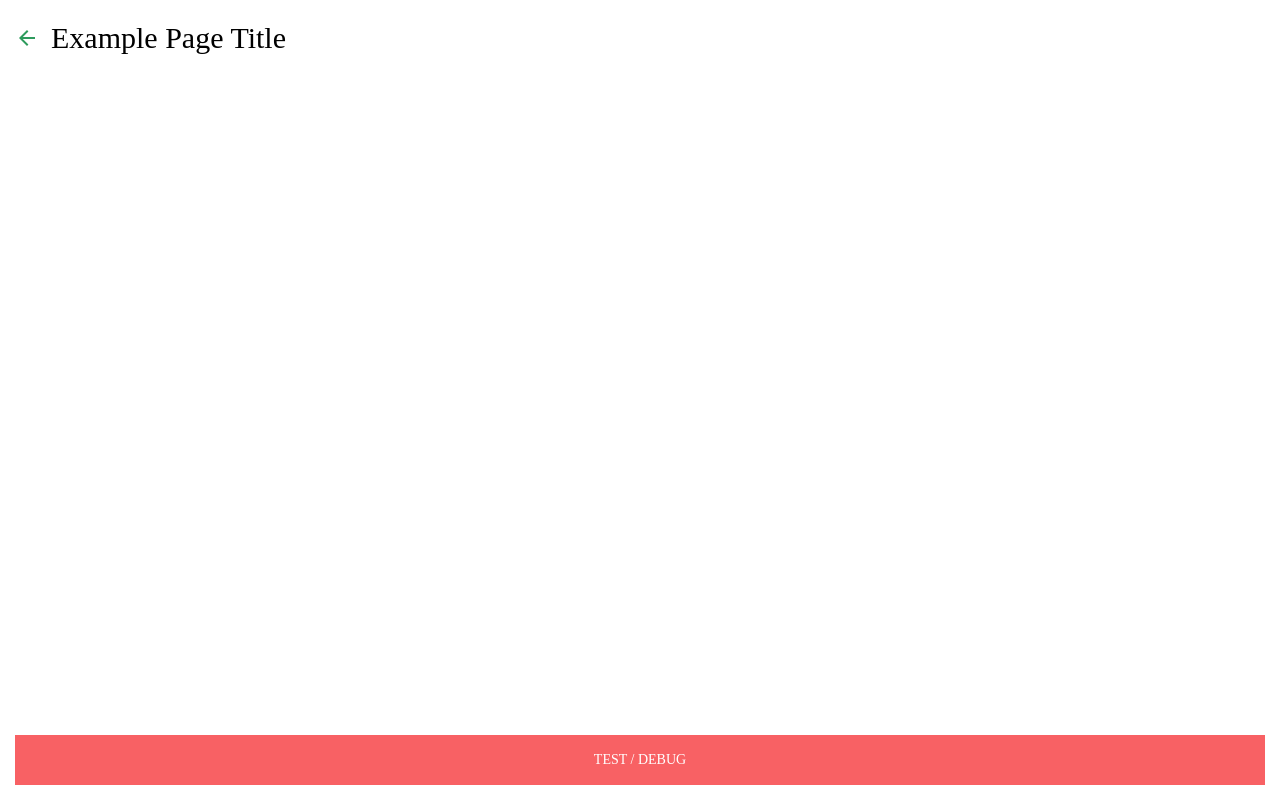
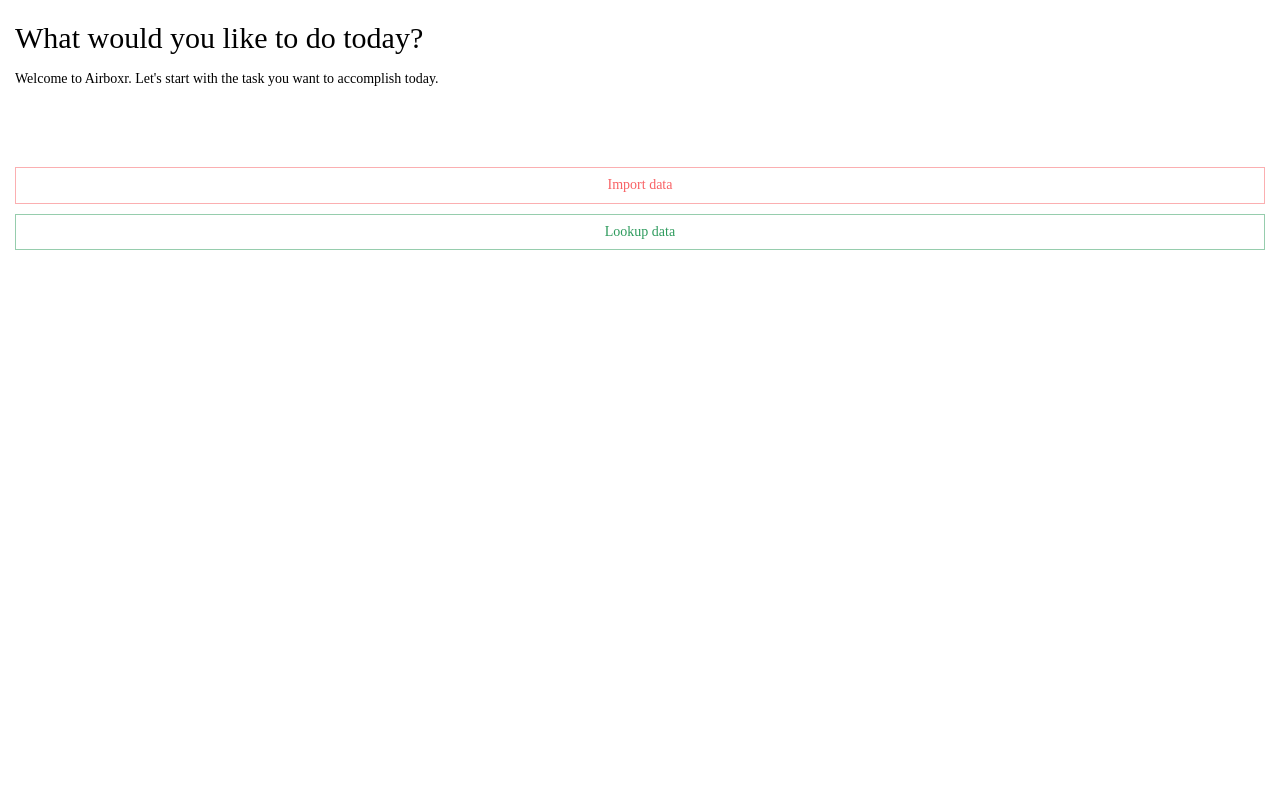
Before and after one commit to thatgirldorian/data-import-tool, a React (Create React App) app in the folder src/: page / in a window 1280 px wide. Built offline with nearby package versions, Linux system fonts and the light colour scheme; the HTML template or start-up script is replaced by a standard one.

Commit message:
Finished up the Home component

```diff
--- a/package.json
+++ b/package.json
@@ -22,6 +22,7 @@
     "lodash": "^4.17.21",
     "react": "latest",
     "react-dom": "latest",
+    "react-router-dom": "^6.4.2",
     "typescript": "latest"
   },
   "keywords": [],
--- a/public/index.html
+++ b/public/index.html
@@ -19,7 +19,7 @@
     work correctly both with client-side routing and a non-root public URL.
     Learn how to configure a non-root public URL by running `npm run build`.
   -->
-  <title>React App</title>
+  <title>Airboxr Test</title>
 
 </head>
 <body>
--- a/src/ExamplePage.tsx
+++ b/src/components/ExamplePage.tsx
@@ -5,7 +5,7 @@ import {
   PageContainer,
   FixedTopBar,
   FixedMiddleBodyWithVerticalScroll,
-  FixedBottomPominentButton,
+  FixedBottomProminentButton,
   TopbarBackButton
 } from "./layout-components";
 import _ from "lodash";
@@ -21,7 +21,7 @@ export default function ExamplePage () {
       <FixedMiddleBodyWithVerticalScroll>
         {/* Body goes here */}
       </FixedMiddleBodyWithVerticalScroll>
-      <FixedBottomPominentButton
+      <FixedBottomProminentButton
         title="Test / Debug"
         onClick={() => console.log("TODO - whatever you want to test/debug")}
       />
--- /dev/null
+++ b/src/components/HomePage.tsx
@@ -0,0 +1,25 @@
+import React from 'react';
+import ExamplePage from "./ExamplePage"
+import { Typography, Button} from "@material-ui/core";
+import { FixedMiddleBodyWithVerticalScroll, FixedTopBar, PageContainer, TopbarBackButton } from './layout-components';
+import '../styles/style.css'
+
+const HomePage = () => {
+
+    return (
+            <PageContainer>
+                <FixedTopBar title="What would you like to do today?"  />
+                <FixedMiddleBodyWithVerticalScroll>
+                    <Typography variant="body1" className="homepage-text">
+                        Welcome to Airboxr. Let's start with the task you want to accomplish today.
+                    </Typography>
+                    <Button href="/SelectSourcePage" variant="outlined" className="homepage-button">Import data</Button>
+                    <Button href="/SelectSourcePage" variant="outlined" className="homepage-button" color="secondary">Lookup data</Button>
+                </FixedMiddleBodyWithVerticalScroll>
+
+            </PageContainer>
+    )
+
+}
+
+export default HomePage
--- a/src/layout-components.tsx
+++ b/src/components/layout-components.tsx
@@ -57,7 +57,7 @@ interface BottomButtonProps {
   title: string;
 }
 
-export const FixedBottomPominentButton: React.FunctionComponent<BottomButtonProps> = (
+export const FixedBottomProminentButton: React.FunctionComponent<BottomButtonProps> = (
   props
 ) => {
   return (
--- a/src/index.tsx
+++ b/src/index.tsx
@@ -1,11 +1,16 @@
 import React from "react";
 import ReactDOM from "react-dom";
-import ExamplePage from "./ExamplePage";
-import RootComponent from "./RootComponent";
+import ExamplePage from "./components/ExamplePage";
+import RootComponent from "./components/RootComponent";
+import HomePage from "./components/HomePage";
+import { BrowserRouter } from 'react-router-dom'
 
 ReactDOM.render(
-  <RootComponent>
-    <ExamplePage />
-  </RootComponent>,
+  <BrowserRouter>
+    <RootComponent>
+      <HomePage />
+    </RootComponent>
+  </BrowserRouter>
+  ,
   document.querySelector("#root")
 );
--- /dev/null
+++ b/src/styles/style.css
@@ -0,0 +1,10 @@
+/* Homepage styles */
+
+.homepage-button {
+    text-transform: none !important;
+    margin-bottom: 10px !important;
+}
+
+.homepage-text {
+    padding-bottom: 80px !important;
+}
```
Also changed, not shown: src/App.tsx (added, +12 -0 lines), src/components/SelectSourcePage.tsx (added, +25 -0 lines), src/components/SelectTablePage.tsx (added, +12 -0 lines), src/components/RootComponent.tsx (renamed from src/RootComponent.tsx), 1 other file (tests, documents, lock files or other folders).
